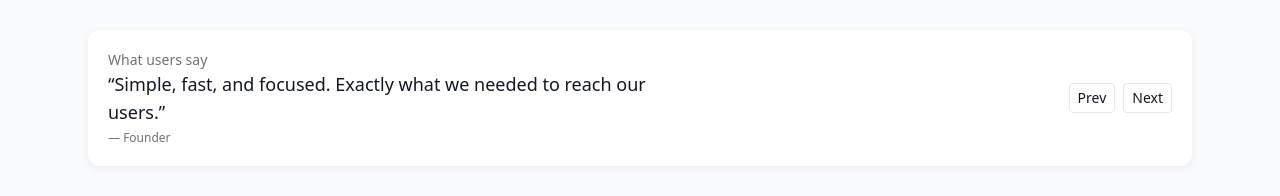
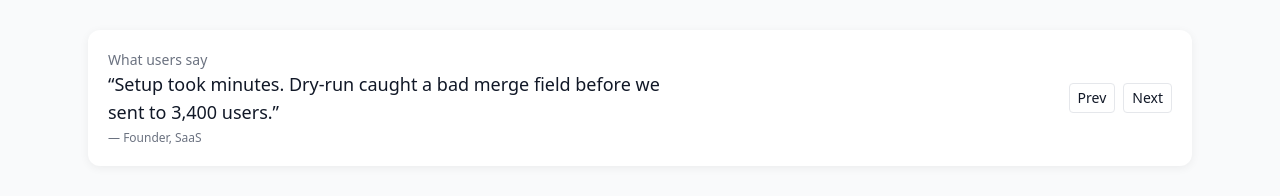
Before and after one commit to farzanfa/bulk-mail-app, a Next.js app: page / in a window 1280 px wide. Shown: the part 415-611 px from the top of the page. Built offline with nearby package versions, Linux system fonts and the light colour scheme; no server answers; the database is empty.

Commit message:
home: update testimonials with realistic, concrete outcomes

```diff
--- a/app/home/HomeClient.tsx
+++ b/app/home/HomeClient.tsx
@@ -48,9 +48,10 @@ export default function HomeClient() {
   }, []);
 
   const testimonials = useMemo(() => [
-    { name: 'Growth Lead', quote: 'MailWeaver made our seasonal campaign a breeze. CSV → personalize → send.' },
-    { name: 'Founder', quote: 'Simple, fast, and focused. Exactly what we needed to reach our users.' },
-    { name: 'Marketer', quote: 'Love the clean UI and dry-run previews. Confidence before hitting send.' }
+    { name: 'Growth Lead, DTC brand', quote: 'We reached 25k subscribers in under an hour with Gmail send. Zero deliverability issues.' },
+    { name: 'Founder, SaaS', quote: 'Setup took minutes. Dry‑run caught a bad merge field before we sent to 3,400 users.' },
+    { name: 'Lifecycle Marketer', quote: 'Loved the CSV → variables workflow. Non-technical teammates ran campaigns without help.' },
+    { name: 'Ops Manager, SMB', quote: 'Pause/Resume and exportable reports made our compliance review painless.' }
   ], []);
   const [ti, setTi] = useState(0);
   useEffect(() => {
```
